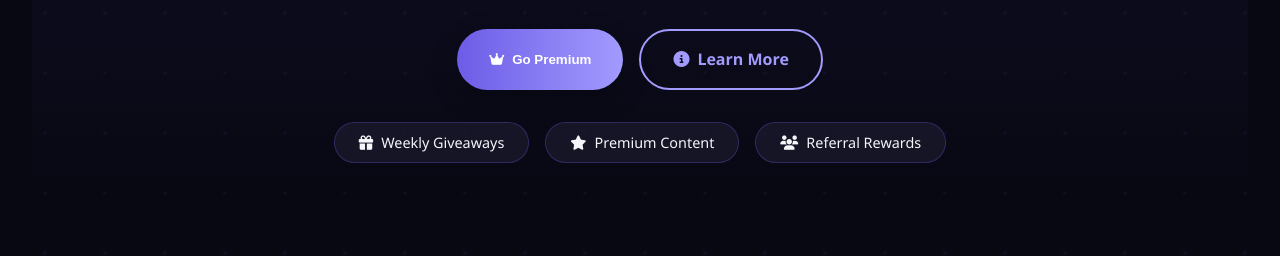
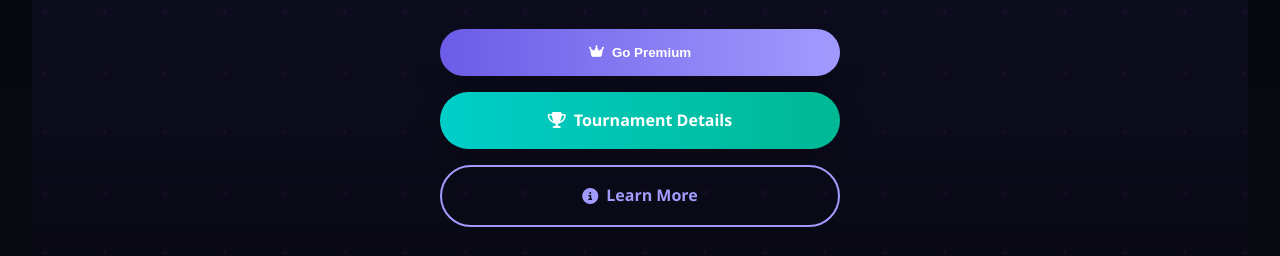
Before and after one commit to silentgaminghub8-web/Silent_gaming_hub-, a plain HTML site: page index.html in a window 1280 px wide. Shown: the part 332-588 px from the top of the page. Drawn offline with Linux system fonts and the light colour scheme.

Commit message:
Update index.html

```diff
--- a/index.html
+++ b/index.html
@@ -184,8 +184,12 @@
 
         .cta-buttons {
             display: flex;
+            flex-direction: column;
             gap: 1rem;
             margin-bottom: 2rem;
+            align-items: center;
+            width: 100%;
+            max-width: 400px;
         }
 
         .btn {
@@ -196,9 +200,12 @@
             transition: var(--transition);
             display: inline-flex;
             align-items: center;
+            justify-content: center;
             gap: 0.5rem;
             cursor: pointer;
             border: none;
+            width: 100%;
+            text-align: center;
         }
 
         .btn-primary {
@@ -220,6 +227,17 @@
 
         .btn-secondary:hover {
             background: rgba(108, 92, 231, 0.1);
+        }
+
+        .btn-tournament {
+            background: linear-gradient(to right, var(--accent), var(--success));
+            color: white;
+            box-shadow: var(--shadow);
+        }
+
+        .btn-tournament:hover {
+            transform: translateY(-3px);
+            box-shadow: 0 10px 20px rgba(0, 206, 201, 0.4);
         }
 
         .badges {
@@ -710,6 +728,11 @@
                 <button class="btn btn-primary" id="open-premium">
                     <i class="fas fa-crown"></i> Go Premium
                 </button>
+
+                <a href="https://shorturl.at/brdHJ" class="btn btn-tournament" target="_blank">
+                    <i class="fas fa-trophy"></i> Tournament Details
+                </a>
+
                 <a href="#features" class="btn btn-secondary">
                     <i class="fas fa-info-circle"></i> Learn More
                 </a>
```
